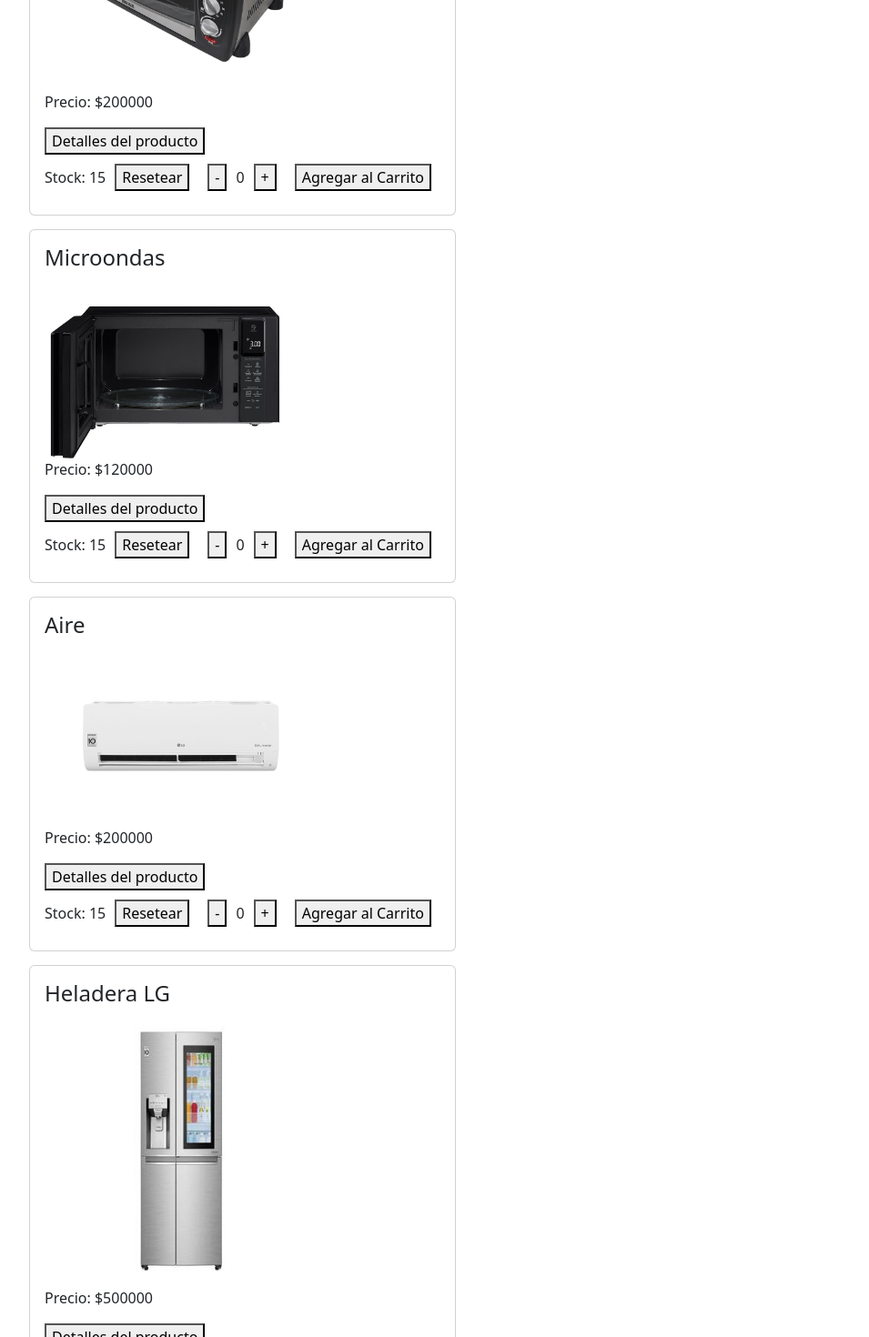
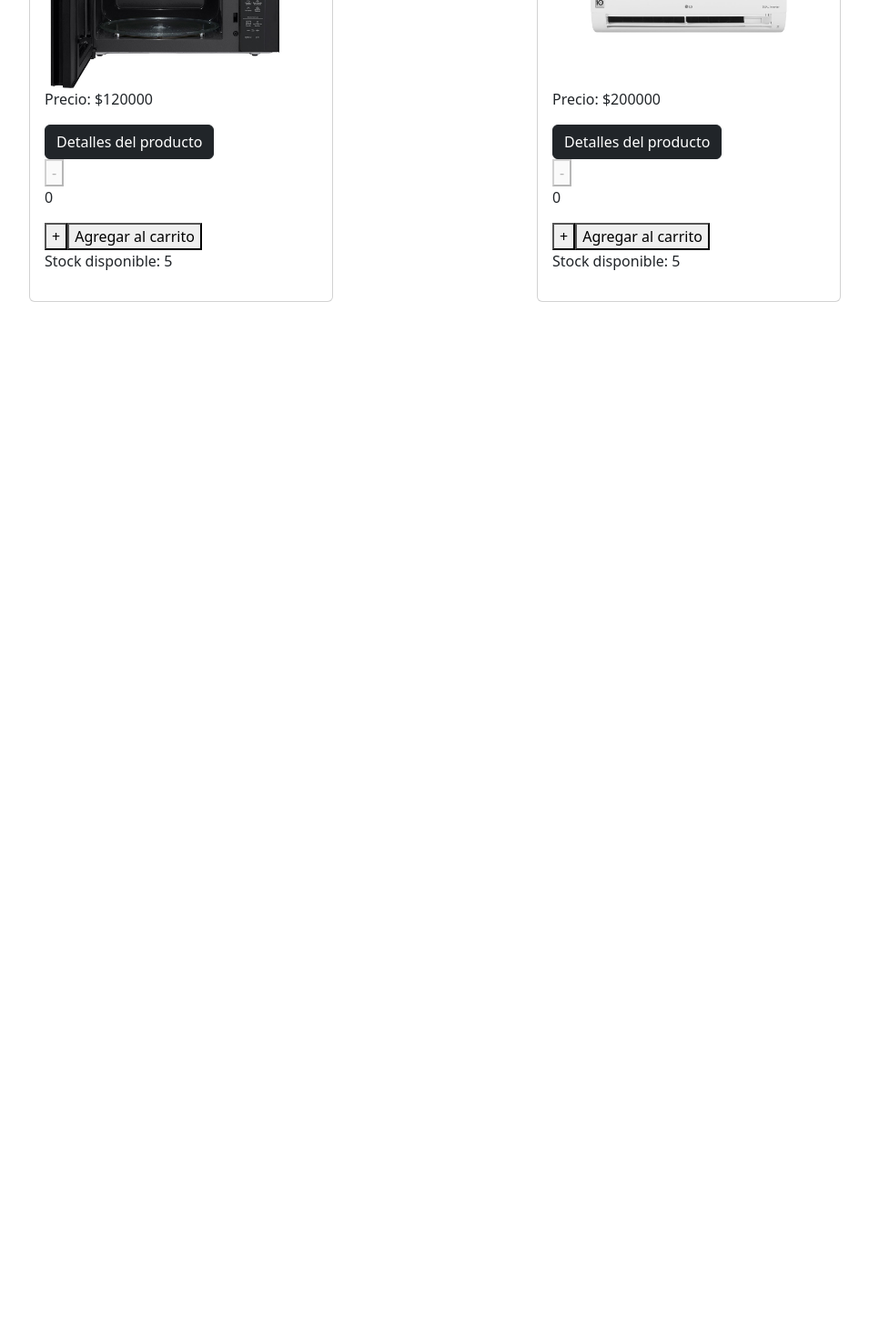
Before and after one commit to Marcos115/React-Js-2.0, a React (Create React App) app: page /product in a window 1280 px wide. Shown: the part 1100-2570 px from the top of the page at 91% size, without its empty margins (180-1135 px from the left). After the commit the page ends 1447 px from the top, so only its background shows below. Built offline with nearby package versions, Linux system fonts and the light colour scheme.

Commit message:
arreglos

```diff
--- a/src/App.js
+++ b/src/App.js
@@ -1,79 +1,90 @@
 
 
 
-// import { useEffect, useState } from "react";
-// import NavBar from "./components/NavBar";
-// import Producto from "./components/Producto"
-// import CartWidget from "./components/CartWidget";
-// import ItemListContainer from "./components/ItemListContainer";
-// import ItemDetailContainer from "./components/ItemDetailContainer";
-// import { getItem } from "./components/ItemListContainer";
 // import "./app/style.css";
+// import Router from "./app/Router";
+// // import Event from "./components/Event"
+// // import Mascara from "./components/Mascara"
+// // import Hijo from "./components/Hijo"
+// // import A from "./components/A";
+// // import B from "./components/B";
+// // import Provider from "./app/Provider";
+// import product from "./app/Item"
+// import ItemDetailContainer from "./components/ItemDetailContainer"
+// import ItemListContainer from "./components/ItemListContainer"
+
+
 
 
 // const App = () => {
-//     const mostrarAlerta = () => {
-//         alert("Carrito de compras")
+//     const hacerCosas = () => {
+//         alert("Hacer Cosas")
 //     }
-//     const [item, setItem] = useState({})
-//     useEffect(() => {
-//         getItem().then(item => setItem(item))
-//     })
 //     return (
 //         <div>
-//             <NavBar />
-//             <CartWidget mostrarMensaje={mostrarAlerta} />
-//             <Producto mostrarMensaje={mostrarAlerta} />
+//             <Router />
 //             <ItemListContainer />
-//             <ItemDetailContainer item={item} />
+//             <ItemDetailContainer producto={product} />
+//             {/* <Event /> */}
+//             {/* <Mascara /> */}
+//             {/* <Hijo hacerCosas={hacerCosas} /> */}
+//             {/* <Provider>
+//                 <A />
+//                 <B />
+//             </Provider> */}
 //         </div>
 
 //     )
 
 // }
 
+// export default App;
 
 
 
-
-// export default App;
-
-
 import "./app/style.css";
-import Router from "./app/Router";
+import  Router  from "./app/Router";
+// import Renderizados from "./components/Renderizados";
+// import RenderizadosB from "./components/RenderizadosB";
+// import { useState } from "react";
 // import Event from "./components/Event"
 // import Mascara from "./components/Mascara"
 // import Hijo from "./components/Hijo"
 // import A from "./components/A";
 // import B from "./components/B";
 // import Provider from "./app/Provider";
-import product from "./app/Item"
-import ItemDetailContainer from "./components/ItemDetailContainer"
-import ItemListContainer from "./components/ItemListContainer"
 
 
 
 
 const App = () => {
-    const hacerCosas = () => {
-        alert("Hacer Cosas")
-    }
+    // const hacerCosas = () => {
+    //     alert ("Hacer Cosas")
+    // }
+    // const [loading, setLoading] = useState(true)
     return (
         <div>
+{/*
+            <button onClick = {() => setLoading(!loading)}>Pulsar</button>
+            {
+                loading ? <p>Loading</p> : <p>Loaded</p> //Con esto no se ve si es false
+            } */}
             <Router />
-            <ItemListContainer />
-            <ItemDetailContainer producto={product} />
-            {/* <Event /> */}
+            {/* <ItemListContainer /> */}
+            {/* <ItemDetailContainer producto = {item} /> */}
+            {/* <div>
+                <Api />
+            </div> */}
+            {/* <Event/> */}
             {/* <Mascara /> */}
-            {/* <Hijo hacerCosas={hacerCosas} /> */}
+            {/* <Hijo hacerCosas={hacerCosas}/> */}
             {/* <Provider>
-                <A />
-                <B />
+                <A/>
+                <B/>
             </Provider> */}
         </div>
 
     )
 
 }
-
-export default App;
+export default App
--- a/src/app/Item.js
+++ b/src/app/Item.js
@@ -1,19 +1,19 @@
+import React from "react"
+import ItemCount from "../components/ItemCount"
+import {Link} from "react-router-dom"
 
-
-import React from 'react'
-import ItemCount from "../components/ItemCount"
-
-
-const Item = (props) => {
+const Item = (data) => {
     return (
         <div className="cartas">
             <div className="container">
                         <div className="card">
-                            <div className="card-body">
-                                <h4 className="card-title">{props.title}</h4>
-                                <img src = {props.image} className = "foto" alt = "Item"/>
-                                <p>Precio: ${props.price}</p>
-                                <button>Detalles del producto</button>
+                            <div className="card-body" key = {data.id}>
+                                <h4 className="card-title">{data.title}</h4>
+                                <img src = {data.image} className = "foto" alt = "Item"/>
+                                <p>Precio: ${data.price}</p>
+                                <Link to = {`/item/${data.id}/`}>
+                                <button className = "btn btn-dark">Detalles del producto</button>
+                                </Link>
                                 <ItemCount onAdd={(contador) => console.log(contador)} />
                             </div>
                         </div>
--- a/src/components/ItemCount.js
+++ b/src/components/ItemCount.js
@@ -1,29 +1,68 @@
+// import React from 'react'
+// import { useState } from 'react'
+
+// const ItemCount = ({stock = 15, cuentaInicial = 0, onAdd}) => {
+//     const [contador, setContador] = useState (cuentaInicial)
+//     if(contador > 15){
+//         setContador(cuentaInicial)
+//         console.log("No hay stock")
+//     }else if(contador < 0){
+//         setContador(cuentaInicial)
+//         console.log("No existe")
+//     }
+
+//     return (
+//     <div>
+//         Stock: {stock}
+//         <button onClick = {() => setContador(cuentaInicial)} className = "sumaresta">Resetear</button>
+//         <button onClick = {() => setContador(contador - 1)} className = "sumaresta"> - </button>
+
+//         {contador}
+
+//         <button onClick = {() => setContador(contador + 1)} className = "sumaresta"> + </button>
+//         <button onClick = {() => onAdd(contador)} className = "sumaresta">Agregar al Carrito</button>
+
+
+//     </div>
+//     )
+// }
+
+// export default ItemCount
+
 import React from 'react'
 import { useState } from 'react'
 
-const ItemCount = ({stock = 15, cuentaInicial = 0, onAdd}) => {
-    const [contador, setContador] = useState (cuentaInicial)
-    if(contador > 15){
-        setContador(cuentaInicial)
-        console.log("No hay stock")
-    }else if(contador < 0){
-        setContador(cuentaInicial)
-        console.log("No existe")
+const ItemCount = ({stock = 5, initial = 0, onAdd}) => {
+    const [cant, setCant] = useState (0)
+    const [quantity, setQuantity] = React.useState(stock)
+    const decrease = () => {
+        setCant(cant - 1);
+        setQuantity(quantity + 1)
     }
-
+    const increase = () => {
+        setCant(cant + 1);
+        setQuantity(quantity - 1)
+    }
+    onAdd = (cant) => {
+        alert(`Se agregaron ${cant} a tu carrito`)
+    }
     return (
     <div>
-        Stock: {stock}
-        <button onClick = {() => setContador(cuentaInicial)} className = "sumaresta">Resetear</button>
-        <button onClick = {() => setContador(contador - 1)} className = "sumaresta"> - </button>
+        <button onClick = {
+            () => { decrease()}}
+            disabled = {cant === initial}
+        >
+            -
+        </button>
+        <p>{cant}</p>
+        <button onClick = {() => {increase()}}
+        disabled = {cant === stock} >
+            +
+        </button>
+        <button variant = "success" onClick = {() => onAdd(cant)}>Agregar al carrito</button>
+        <p>Stock disponible: {quantity}</p>
+    </div>
 
-        {contador}
-
-        <button onClick = {() => setContador(contador + 1)} className = "sumaresta"> + </button>
-        <button onClick = {() => onAdd(contador)} className = "sumaresta">Agregar al Carrito</button>
-
-
-    </div>
     )
 }
 
--- a/src/components/ItemDetail.js
+++ b/src/components/ItemDetail.js
@@ -1,40 +1,75 @@
-import React from 'react'
-// import ItemCount from "./ItemCount"
-import fotoheladera from "../assets/heladeralg.jpg"
+// import React from 'react'
+// // import ItemCount from "./ItemCount"
+// import fotoheladera from "../assets/heladeralg.jpg"
 
-const ItemDetail = ({ producto }) => {
+// const ItemDetail = ({ producto }) => {
 
-    return (
-        <div className="detailedInfo">
-            <img src={fotoheladera} alt="foto" />
-            <ul>
-            <li className="itemTitle">{producto.title}</li>
-            <li>{producto.price}</li>
-            <li >{producto.stock}</li>
-            <li className="descripcion">{producto.descripcion}</li>
-            </ul>
-        </div>
-            )
-}
+//     return (
+//         <div className="detailedInfo">
+//             <img src={fotoheladera} alt="foto" />
+//             <ul>
+//             <li className="itemTitle">{producto.title}</li>
+//             <li>{producto.price}</li>
+//             <li >{producto.stock}</li>
+//             <li className="descripcion">{producto.descripcion}</li>
+//             </ul>
+//         </div>
+//             )
+// }
 
-// const ItemDetail = ({ item }) => {
-//     return (
-//         <>
-//         <div className='detailedInfo'>
-//             <div>
-//                 <h2>Detalles</h2>
-//                 <p className='itemTitle'>{item.nombre}</p>
-//                 <img src={fotoheladera} alt=""/>
-//                 <p className='descripcion'>{item.descripcion}</p>
-//                 <ItemCount stock={item.stock}/>
-//             </div>
-//         </div>
-//         </>
-//     )
-// }
+// // const ItemDetail = ({ item }) => {
+// //     return (
+// //         <>
+// //         <div className='detailedInfo'>
+// //             <div>
+// //                 <h2>Detalles</h2>
+// //                 <p className='itemTitle'>{item.nombre}</p>
+// //                 <img src={fotoheladera} alt=""/>
+// //                 <p className='descripcion'>{item.descripcion}</p>
+// //                 <ItemCount stock={item.stock}/>
+// //             </div>
+// //         </div>
+// //         </>
+// //     )
+// // }
 
 
 
 
 
- export default ItemDetail
+//  export default ItemDetail
+
+
+import React from "react"
+import ItemCount from "./ItemCount"
+import {Link} from "react-router-dom"
+import { useState } from "react"
+
+const ItemDetail = ( data ) => {
+    const [carrito, setCarrito] = useState(false)
+    const onAdd = (q) =>{
+        setCarrito(true)
+    }
+    return (
+        <>
+            <div className='cardDetail'>
+                <h1><strong> {data.title}</strong></h1>
+                <img className='imgLego' src={data.image} alt={data.title} />
+                <h2>Precio: ${data.price}</h2>
+                <p className='description'>Descripción: {data.description}</p>
+                {
+                    carrito
+                    ?<Link to = "/cart/">Terminar compra</Link>
+                    :<ItemCount stock = {data.stock} onAdd = {onAdd} initial = {0}/>
+                }
+            </div>
+            <Link to = {"/"}>
+                <button className = "btn btn-dark">
+                    Volver
+                </button>
+            </Link>
+        </>
+    )
+}
+
+export default ItemDetail
--- a/src/components/ItemListContainer.js
+++ b/src/components/ItemListContainer.js
@@ -1,26 +1,4 @@
 
-
-
-// import React from 'react'
-// import { useState, useEffect } from 'react';
-// import productos from "../productos"
-// import ItemList from './ItemList';
-// const ItemListContainer = () => {
-//     const [items, setItem] = useState([])
-//     useEffect(() => {
-//         const task = new Promise((resolve, reject) => {
-//             setTimeout(() => {
-//                 resolve(productos);
-//             }, 2000)
-//         });
-//         task.then((res) => {
-//             setItem(res)
-//         });
-//     }, []);
-//     return (
-//         <div><ItemList props={items} /></div>
-//     )
-// }
 
 
 import React from 'react'
@@ -45,16 +23,16 @@ const ItemListContainer = () => {
     )
 }
 
-export const getItem = () => new Promise ((resolve, reject) => {
-    resolve(
-        {
-            id: 1,
-            nombre: "Heladera",
-            precio: "$500000",
-            stock: 15,
-            imagen: {},
-            descripcion: "Heladera marca LG"
-        }
-    )})
+// export const getItem = () => new Promise ((resolve, reject) => {
+//     resolve(
+//         {
+//             id: 1,
+//             nombre: "Heladera",
+//             precio: "$500000",
+//             stock: 15,
+//             imagen: {},
+//             descripcion: "Heladera marca LG"
+//         }
+//     )})
 
 export default ItemListContainer
--- a/src/productos.js
+++ b/src/productos.js
@@ -4,7 +4,7 @@ import fotomicroondas from "./assets/microondas.jpg"
 import fotoaire from "./assets/aire.jpg"
 
 
-const productos = () => [
+export const productos = () => [
     {
         id: 1,
         title: "Heladera LG",
```
Also changed, not shown: src/app/Router.js (+27 -6 lines), src/app/style.css (+68 -0 lines), src/components/ItemDetailContainer.js (+41 -10 lines), src/components/Loader.js (added, +9 -0 lines), src/pages/Detail.js (deleted, +0 -15 lines).
